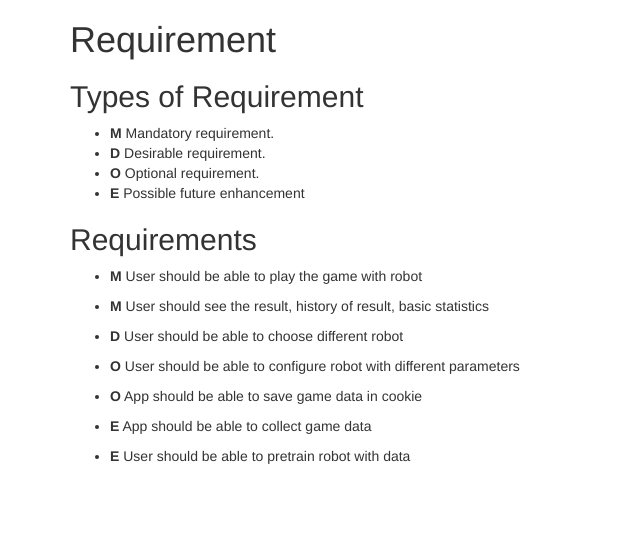
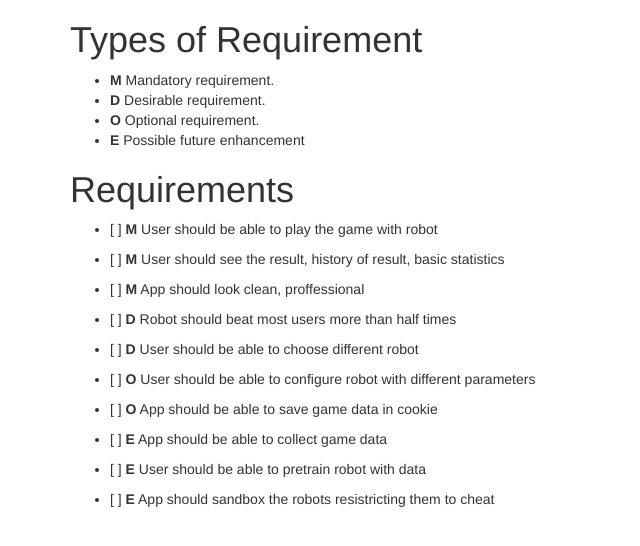
Before and after one commit to lijiaqigreat/rps_ai, a website: page doc/requirement.html in a window 1280 px wide. Shown: the whole page, without its empty margins (0-640 px from the left). Drawn offline with Linux system fonts and the light colour scheme.

Commit message:
doc/requirement.md: add checkbox, add requirements

```diff
--- a/doc/requirement.html
+++ b/doc/requirement.html
@@ -10,29 +10,34 @@
   </head>
   <body>
   <div class="container" id="main">
-<h1 id="requirement">Requirement</h1>
-<h2 id="types-of-requirement">Types of Requirement</h2>
+<h1 id="types-of-requirement">Types of Requirement</h1>
 <ul>
 <li><strong>M</strong> Mandatory requirement.</li>
 <li><strong>D</strong> Desirable requirement.</li>
 <li><strong>O</strong> Optional requirement.</li>
 <li><strong>E</strong> Possible future enhancement</li>
 </ul>
-<h2 id="requirements">Requirements</h2>
+<h1 id="requirements">Requirements</h1>
 <ul>
-<li><p><strong>M</strong> User should be able to play the game with robot</p>
+<li><p>[ ] <strong>M</strong> User should be able to play the game with robot</p>
 </li>
-<li><p><strong>M</strong> User should see the result, history of result, basic statistics</p>
+<li><p>[ ] <strong>M</strong> User should see the result, history of result, basic statistics</p>
 </li>
-<li><p><strong>D</strong> User should be able to choose different robot</p>
+<li><p>[ ] <strong>M</strong> App should look clean, proffessional</p>
 </li>
-<li><p><strong>O</strong> User should be able to configure robot with different parameters</p>
+<li><p>[ ] <strong>D</strong> Robot should beat most users more than half times</p>
 </li>
-<li><p><strong>O</strong> App should be able to save game data in cookie</p>
+<li><p>[ ] <strong>D</strong> User should be able to choose different robot</p>
 </li>
-<li><p><strong>E</strong> App should be able to collect game data</p>
+<li><p>[ ] <strong>O</strong> User should be able to configure robot with different parameters</p>
 </li>
-<li><p><strong>E</strong> User should be able to pretrain robot with data</p>
+<li><p>[ ] <strong>O</strong> App should be able to save game data in cookie</p>
+</li>
+<li><p>[ ] <strong>E</strong> App should be able to collect game data</p>
+</li>
+<li><p>[ ] <strong>E</strong> User should be able to pretrain robot with data</p>
+</li>
+<li><p>[ ] <strong>E</strong> App should sandbox the robots resistricting them to cheat</p>
 </li>
 </ul>
     </div>
```
Also changed, not shown: doc/requirement.md (+15 -11 lines).
